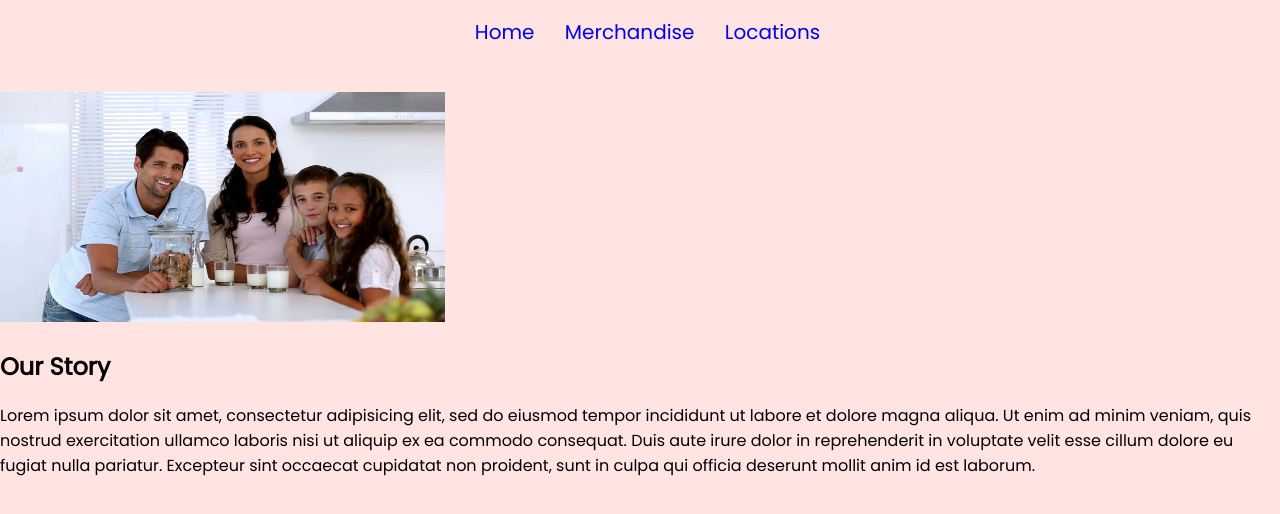
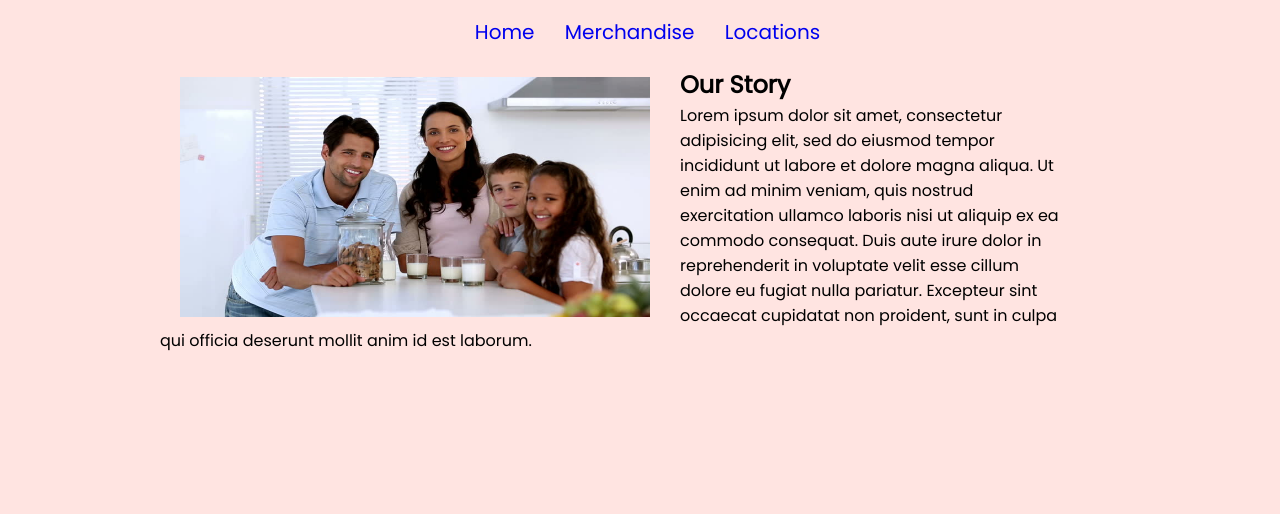
Before and after one commit to caylazabel/salmon_cookie_project, a plain HTML site: page index.html in a window 1280 px wide. Shown: the part 184-698 px from the top of the page. Drawn offline with Linux system fonts and the light colour scheme.

Commit message:
added some css

```diff
--- a/styles.css
+++ b/styles.css
@@ -1,3 +1,6 @@
+
+
+
 body {
   margin: 0px;
   padding: 0px;
@@ -21,6 +24,15 @@ a {
 
 }
 
+main{
+  width: 960px;
+  margin: 0 auto;
+}
+
+h2{
+  margin-bottom: -15px;
+}
+
 .top{
   text-align: center;
   font-size: 20px;
@@ -37,7 +49,14 @@ a {
 }
 
 .family {
-  height:230px;
-  width:445px;
-  margin-top: 25px;
+  height:240px;
+  width:470px;
+  margin-top: 10px;
+  float: left;
+  margin-right: 30px;
+  margin-left: 20px;
 }
+
+p {
+  margin-right: 60px;
+}
```
